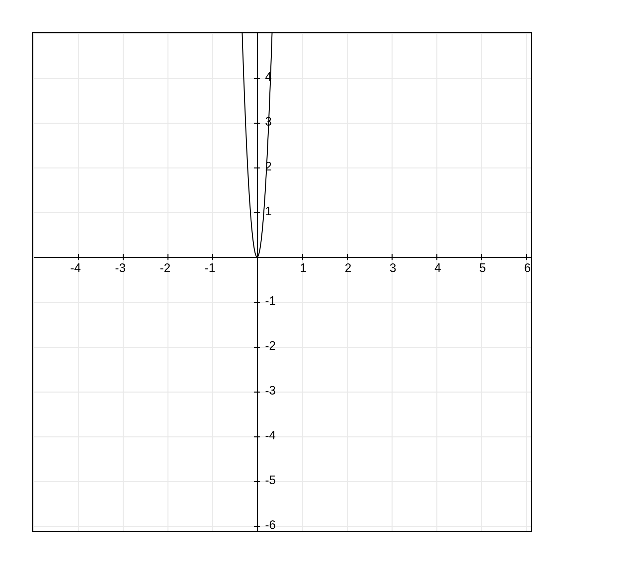
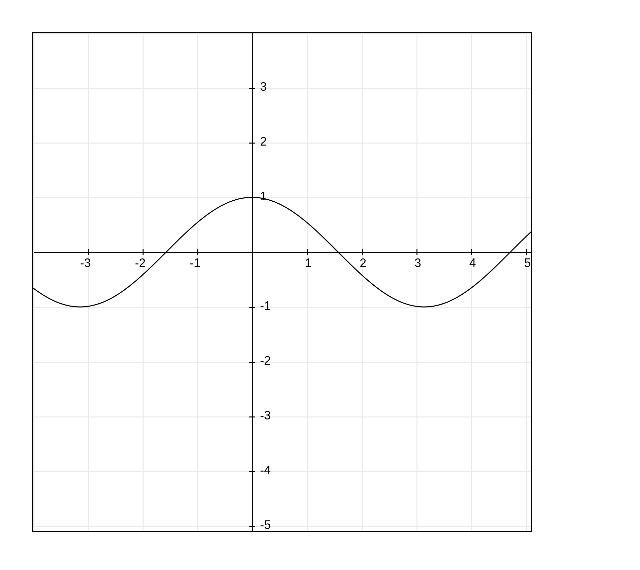
Before and after one commit to johannes67890/EC-crypto, a React (Vite) app: page / in a window 1280 px wide. Shown: the top 570 px of the page, without its empty margins (0-640 px from the left). Built offline with nearby package versions, Linux system fonts and the light colour scheme.

Commit message:
fix size diff on canvas and function

```diff
--- a/src/App.tsx
+++ b/src/App.tsx
@@ -5,13 +5,13 @@ function App() {
   return (
     <>
       <Canvas
-        func={(x: number) => x ** 2}
+        func={(x: number) => Math.cos(x)}
         height={500}
         width={500}
         options={{
-          gridSize: 45,
-          x_dis_gridlines: 5,
-          y_dis_gridlines: 5,
+          gridSize: 55,
+          x_dis_gridlines: 4,
+          y_dis_gridlines: 4,
           x_start: { val: 1, suffix: "" },
           y_start: { val: 1, suffix: "" },
           stroke: 1,
--- a/src/components/canvas.tsx
+++ b/src/components/canvas.tsx
@@ -98,7 +98,7 @@ function drawFunc(
 
   for (let i = 0; i < ctx.canvas.width; i++) {
     const x = i - ctx.canvas.width / 2;
-    const y = func(x);
+    const y = func(x / options.gridSize) * options.gridSize;
     ctx.lineTo(x, -y);
   }
   ctx.stroke();
```
